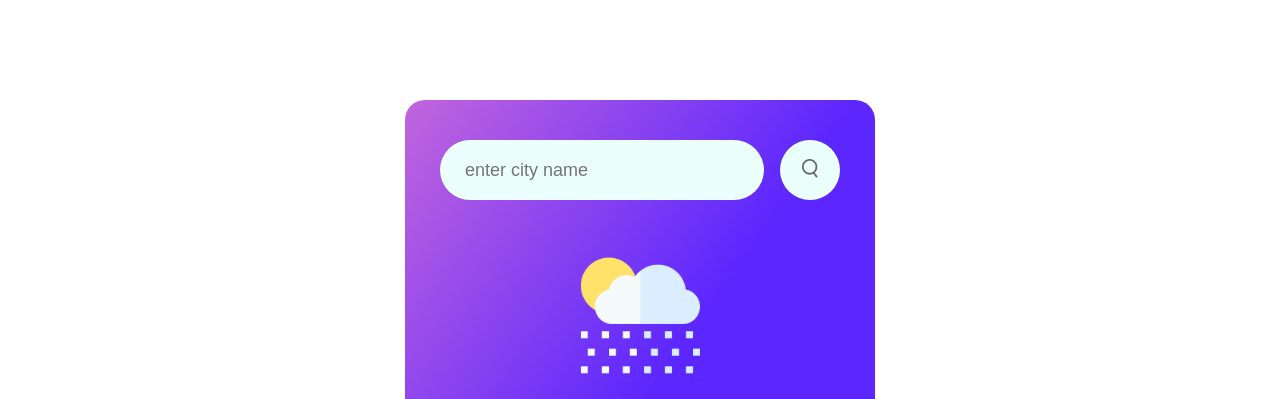
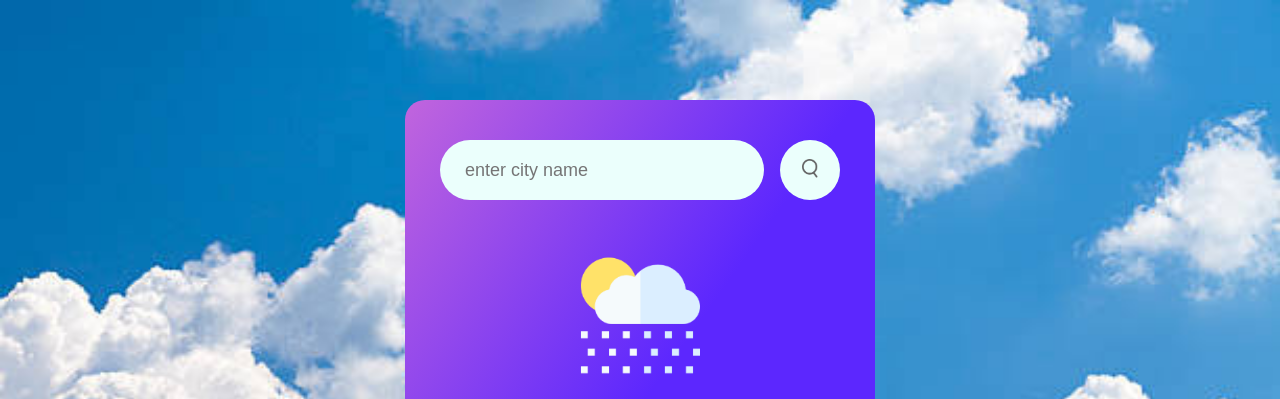
Before and after one commit to SATTI-MALLESWARI/WeatherAPP, a plain HTML site: page index.html in a window 1280 px wide. Shown: the top 399 px of the page. Drawn offline with Linux system fonts and the light colour scheme.

Commit message:
Update styles.css

```diff
--- a/styles.css
+++ b/styles.css
@@ -5,7 +5,7 @@
     box-sizing: border-box;
 }
 body{
-    background-image: url(Background.jpeg);
+    background-image: url(Background.jpeg.jpg);
     background-repeat: no-repeat;
     background-size: cover;
 }
```
